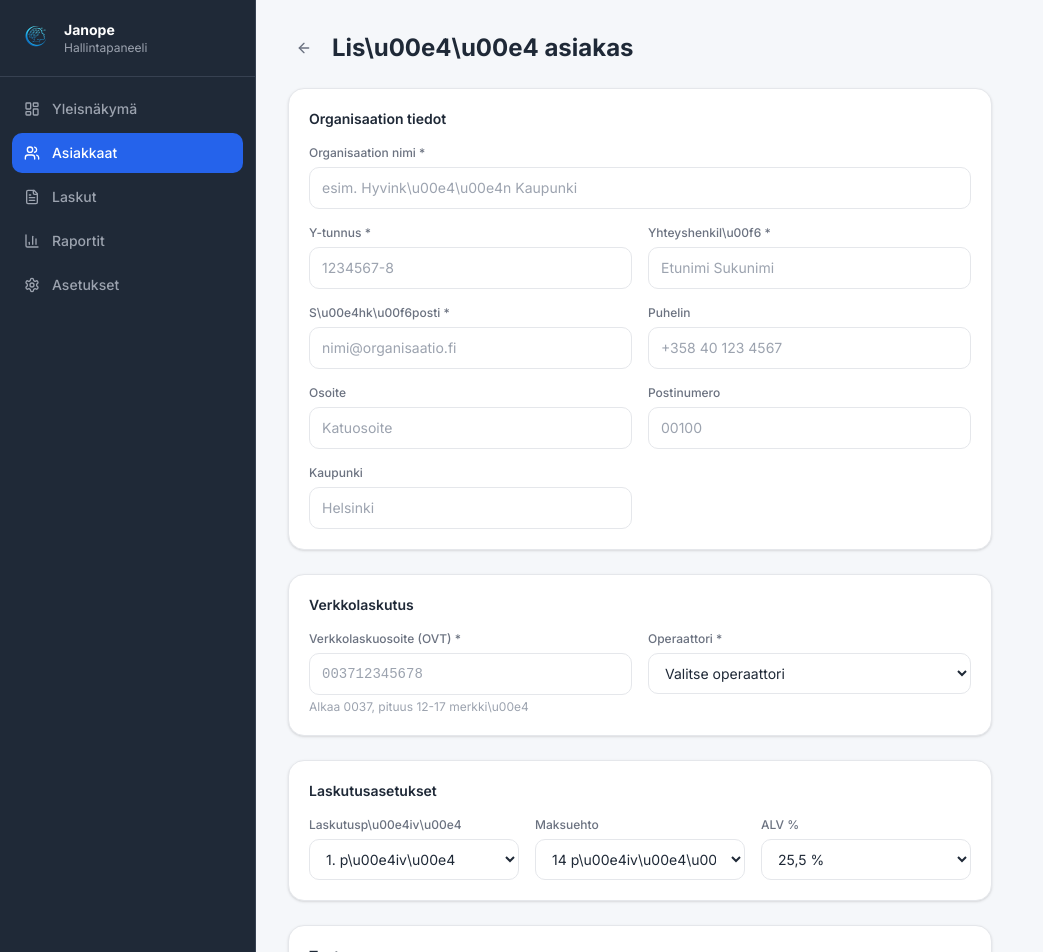
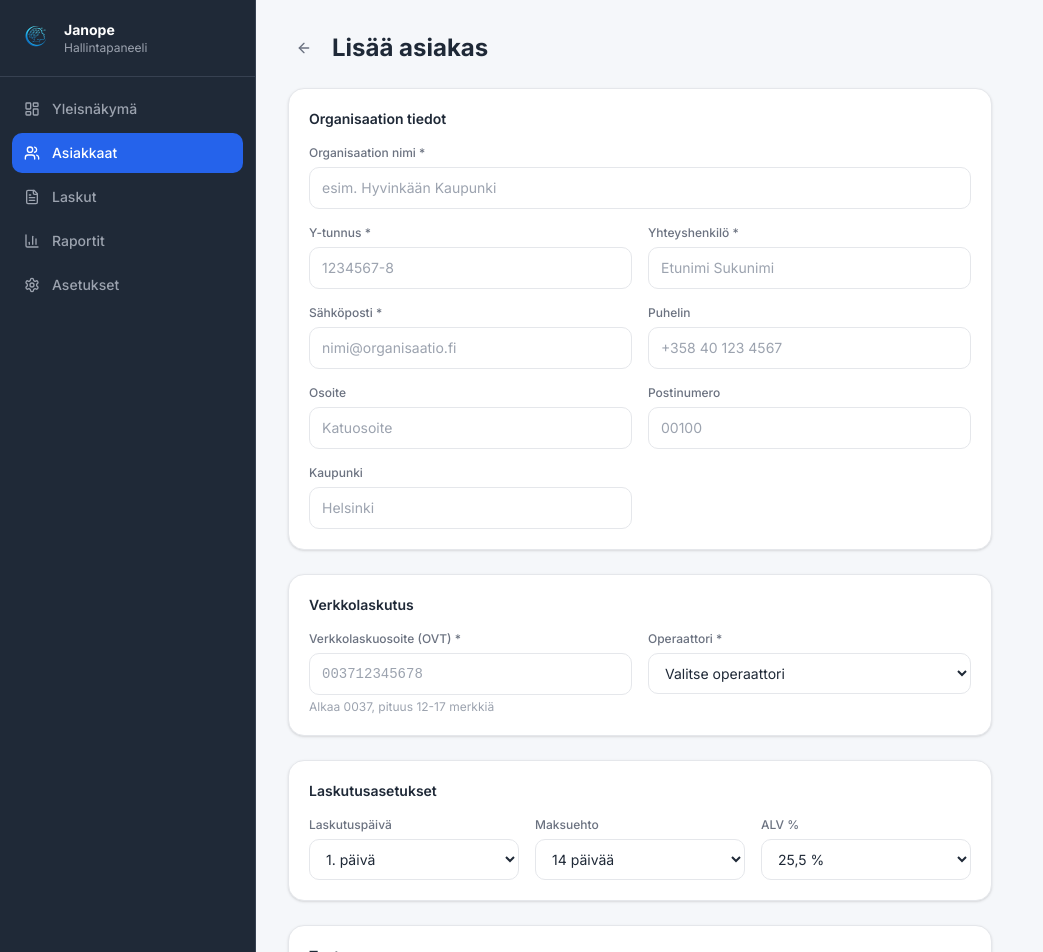
Before and after one commit to janiperta-debug/v0-janope-website, a Next.js app: page /admin/customers/new in a window 1280 px wide. Shown: the top 952 px of the page, without its empty margins (0-1043 px from the left). Built offline with nearby package versions, Linux system fonts and the light colour scheme.

Commit message:
fix: fix unicode escape sequences in admin pages
Replace raw unicode escapes with proper Finnish characters and fix typo on dashboard.

Co-authored-by: null <222923761+janiperta-debug@users.noreply.github.com>

```diff
--- a/app/admin/customers/[id]/page.tsx
+++ b/app/admin/customers/[id]/page.tsx
@@ -10,14 +10,14 @@ import {
 
 const customer = {
   id: "1",
-  name: "Hyvink\u00e4\u00e4n Kaupunki",
+  name: "Hyvinkään Kaupunki",
   yTunnus: "0920261-1",
-  contact: "Matti Meik\u00e4l\u00e4inen",
+  contact: "Matti Meikäläinen",
   email: "matti.meikalainen@hyvinkaa.fi",
   phone: "+358 40 123 4567",
   address: "Kankurinkatu 4-6",
   postalCode: "05800",
-  city: "Hyvink\u00e4\u00e4",
+  city: "Hyvinkää",
   verkkolaskuOsoite: "003709202611",
   operaattori: "Maventa",
   billingDay: 1,
@@ -34,16 +34,16 @@ const customer = {
     },
   ],
   invoices: [
-    { id: "001/26", date: "01.01.2026", amount: "1 103,60 \u20ac", status: "paid" },
-    { id: "002/26", date: "01.02.2026", amount: "1 103,60 \u20ac", status: "sent" },
+    { id: "001/26", date: "01.01.2026", amount: "1 103,60 €", status: "paid" },
+    { id: "002/26", date: "01.02.2026", amount: "1 103,60 €", status: "sent" },
   ],
 };
 
 const invoiceStatus: Record<string, { label: string; class: string }> = {
   paid: { label: "Maksettu", class: "bg-[#10b981]/10 text-[#10b981]" },
-  sent: { label: "L\u00e4hetetty", class: "bg-[#f59e0b]/10 text-[#f59e0b]" },
+  sent: { label: "Lähetetty", class: "bg-[#f59e0b]/10 text-[#f59e0b]" },
   draft: { label: "Luonnos", class: "bg-[#2563eb]/10 text-[#2563eb]" },
-  overdue: { label: "Er\u00e4\u00e4ntynyt", class: "bg-[#ef4444]/10 text-[#ef4444]" },
+  overdue: { label: "Erääntynyt", class: "bg-[#ef4444]/10 text-[#ef4444]" },
 };
 
 export default async function CustomerDetailPage({
@@ -94,7 +94,7 @@ export default async function CustomerDetailPage({
                   <Building2 className="h-4 w-4 text-[#6b7280]" />
                 </div>
                 <div>
-                  <p className="text-xs text-[#9ca3af]">Yhteyshenkil\u00f6</p>
+                  <p className="text-xs text-[#9ca3af]">Yhteyshenkilö</p>
                   <p className="text-sm text-[#1f2937]">{customer.contact}</p>
                 </div>
               </div>
@@ -103,7 +103,7 @@ export default async function CustomerDetailPage({
                   <Mail className="h-4 w-4 text-[#6b7280]" />
                 </div>
                 <div>
-                  <p className="text-xs text-[#9ca3af]">S\u00e4hk\u00f6posti</p>
+                  <p className="text-xs text-[#9ca3af]">Sähköposti</p>
                   <p className="text-sm text-[#1f2937]">{customer.email}</p>
                 </div>
               </div>
@@ -138,7 +138,7 @@ export default async function CustomerDetailPage({
                     <span className="text-sm font-medium text-[#1f2937]">{p.name}</span>
                     <span className="text-xs bg-[#2563eb]/10 text-[#2563eb] px-2 py-0.5 rounded-md">{p.plan}</span>
                   </div>
-                  <p className="text-xs text-[#9ca3af]">Aloitettu {p.startDate} &middot; {p.activeUsers} k\u00e4ytt\u00e4j\u00e4\u00e4 &middot; {p.properties} kiinteist\u00f6\u00e4</p>
+                  <p className="text-xs text-[#9ca3af]">Aloitettu {p.startDate} &middot; {p.activeUsers} käyttäjää &middot; {p.properties} kiinteistöä</p>
                 </div>
                 <p className="text-lg font-bold text-[#1f2937]">{p.monthlyPrice} &euro;/kk</p>
               </div>
@@ -152,7 +152,7 @@ export default async function CustomerDetailPage({
               <thead>
                 <tr className="border-b border-[#f3f4f6]">
                   <th className="text-left text-xs font-medium text-[#6b7280] uppercase px-3 py-2">Lasku</th>
-                  <th className="text-left text-xs font-medium text-[#6b7280] uppercase px-3 py-2">P\u00e4iv\u00e4</th>
+                  <th className="text-left text-xs font-medium text-[#6b7280] uppercase px-3 py-2">Päivä</th>
                   <th className="text-left text-xs font-medium text-[#6b7280] uppercase px-3 py-2">Summa</th>
                   <th className="text-left text-xs font-medium text-[#6b7280] uppercase px-3 py-2">Tila</th>
                 </tr>
@@ -190,12 +190,12 @@ export default async function CustomerDetailPage({
                 <p className="text-sm text-[#1f2937]">{customer.operaattori}</p>
               </div>
               <div>
-                <p className="text-xs text-[#9ca3af]">Laskutusp\u00e4iv\u00e4</p>
-                <p className="text-sm text-[#1f2937]">{customer.billingDay}. p\u00e4iv\u00e4 kuussa</p>
+                <p className="text-xs text-[#9ca3af]">Laskutuspäivä</p>
+                <p className="text-sm text-[#1f2937]">{customer.billingDay}. päivä kuussa</p>
               </div>
               <div>
                 <p className="text-xs text-[#9ca3af]">Maksuehto</p>
-                <p className="text-sm text-[#1f2937]">{customer.paymentTermsDays} p\u00e4iv\u00e4\u00e4 netto</p>
+                <p className="text-sm text-[#1f2937]">{customer.paymentTermsDays} päivää netto</p>
               </div>
             </div>
           </div>
@@ -208,7 +208,7 @@ export default async function CustomerDetailPage({
                 <span className="text-sm font-bold text-[#1f2937]">890,00 &euro;</span>
               </div>
               <div className="flex items-center justify-between">
-                <span className="text-sm text-[#6b7280]">Laskut yhteens\u00e4</span>
+                <span className="text-sm text-[#6b7280]">Laskut yhteensä</span>
                 <span className="text-sm font-bold text-[#1f2937]">2 207,20 &euro;</span>
               </div>
               <div className="flex items-center justify-between">
--- a/app/admin/customers/new/page.tsx
+++ b/app/admin/customers/new/page.tsx
@@ -6,9 +6,9 @@ import { ArrowLeft } from "lucide-react";
 const operators = ["Maventa", "Basware (IPP)", "Apix Messaging", "Pagero", "OpusCapita"];
 const products = ["FinnVesta", "FinnVerdis", "GameTable"];
 const plans: Record<string, string[]> = {
-  FinnVesta: ["Starter (490 \u20ac/kk)", "Professional (890 \u20ac/kk)", "Enterprise (1 290 \u20ac/kk)"],
-  FinnVerdis: ["Basic (490 \u20ac/kk)", "Team (890 \u20ac/kk)", "Enterprise (1 290 \u20ac/kk)"],
-  GameTable: ["Community (490 \u20ac/kk)", "Pro (890 \u20ac/kk)"],
+  FinnVesta: ["Starter (490 €/kk)", "Professional (890 €/kk)", "Enterprise (1 290 €/kk)"],
+  FinnVerdis: ["Basic (490 €/kk)", "Team (890 €/kk)", "Enterprise (1 290 €/kk)"],
+  GameTable: ["Community (490 €/kk)", "Pro (890 €/kk)"],
 };
 
 export default function NewCustomerPage() {
@@ -21,7 +21,7 @@ export default function NewCustomerPage() {
         >
           <ArrowLeft className="h-4 w-4" />
         </Link>
-        <h1 className="text-2xl font-bold text-[#1f2937]">Lis\u00e4\u00e4 asiakas</h1>
+        <h1 className="text-2xl font-bold text-[#1f2937]">Lisää asiakas</h1>
       </div>
 
       <form className="flex flex-col gap-6">
@@ -31,18 +31,18 @@ export default function NewCustomerPage() {
           <div className="grid grid-cols-1 sm:grid-cols-2 gap-4">
             <div className="sm:col-span-2">
               <label className="block text-xs font-medium text-[#6b7280] mb-1.5">Organisaation nimi *</label>
-              <input type="text" placeholder="esim. Hyvink\u00e4\u00e4n Kaupunki" className="w-full px-3 py-2.5 bg-white border border-[#e5e7eb] rounded-lg text-sm text-[#1f2937] placeholder:text-[#9ca3af] focus:outline-none focus:ring-2 focus:ring-[#2563eb]/20 focus:border-[#2563eb]" />
+              <input type="text" placeholder="esim. Hyvinkään Kaupunki" className="w-full px-3 py-2.5 bg-white border border-[#e5e7eb] rounded-lg text-sm text-[#1f2937] placeholder:text-[#9ca3af] focus:outline-none focus:ring-2 focus:ring-[#2563eb]/20 focus:border-[#2563eb]" />
             </div>
             <div>
               <label className="block text-xs font-medium text-[#6b7280] mb-1.5">Y-tunnus *</label>
               <input type="text" placeholder="1234567-8" className="w-full px-3 py-2.5 bg-white border border-[#e5e7eb] rounded-lg text-sm text-[#1f2937] placeholder:text-[#9ca3af] focus:outline-none focus:ring-2 focus:ring-[#2563eb]/20 focus:border-[#2563eb]" />
             </div>
             <div>
-              <label className="block text-xs font-medium text-[#6b7280] mb-1.5">Yhteyshenkil\u00f6 *</label>
+              <label className="block text-xs font-medium text-[#6b7280] mb-1.5">Yhteyshenkilö *</label>
               <input type="text" placeholder="Etunimi Sukunimi" className="w-full px-3 py-2.5 bg-white border border-[#e5e7eb] rounded-lg text-sm text-[#1f2937] placeholder:text-[#9ca3af] focus:outline-none focus:ring-2 focus:ring-[#2563eb]/20 focus:border-[#2563eb]" />
             </div>
             <div>
-              <label className="block text-xs font-medium text-[#6b7280] mb-1.5">S\u00e4hk\u00f6posti *</label>
+              <label className="block text-xs font-medium text-[#6b7280] mb-1.5">Sähköposti *</label>
               <input type="email" placeholder="nimi@organisaatio.fi" className="w-full px-3 py-2.5 bg-white border border-[#e5e7eb] rounded-lg text-sm text-[#1f2937] placeholder:text-[#9ca3af] focus:outline-none focus:ring-2 focus:ring-[#2563eb]/20 focus:border-[#2563eb]" />
             </div>
             <div>
@@ -71,7 +71,7 @@ export default function NewCustomerPage() {
             <div>
               <label className="block text-xs font-medium text-[#6b7280] mb-1.5">Verkkolaskuosoite (OVT) *</label>
               <input type="text" placeholder="003712345678" className="w-full px-3 py-2.5 bg-white border border-[#e5e7eb] rounded-lg text-sm font-mono text-[#1f2937] placeholder:text-[#9ca3af] focus:outline-none focus:ring-2 focus:ring-[#2563eb]/20 focus:border-[#2563eb]" />
-              <p className="text-xs text-[#9ca3af] mt-1">Alkaa 0037, pituus 12-17 merkki\u00e4</p>
+              <p className="text-xs text-[#9ca3af] mt-1">Alkaa 0037, pituus 12-17 merkkiä</p>
             </div>
             <div>
               <label className="block text-xs font-medium text-[#6b7280] mb-1.5">Operaattori *</label>
@@ -90,18 +90,18 @@ export default function NewCustomerPage() {
           <h2 className="text-sm font-semibold text-[#1f2937] mb-4">Laskutusasetukset</h2>
           <div className="grid grid-cols-1 sm:grid-cols-3 gap-4">
             <div>
-              <label className="block text-xs font-medium text-[#6b7280] mb-1.5">Laskutusp\u00e4iv\u00e4</label>
+              <label className="block text-xs font-medium text-[#6b7280] mb-1.5">Laskutuspäivä</label>
               <select className="w-full px-3 py-2.5 bg-white border border-[#e5e7eb] rounded-lg text-sm text-[#1f2937] focus:outline-none focus:ring-2 focus:ring-[#2563eb]/20 focus:border-[#2563eb]">
-                <option value="1">1. p\u00e4iv\u00e4</option>
-                <option value="15">15. p\u00e4iv\u00e4</option>
+                <option value="1">1. päivä</option>
+                <option value="15">15. päivä</option>
               </select>
             </div>
             <div>
               <label className="block text-xs font-medium text-[#6b7280] mb-1.5">Maksuehto</label>
               <select className="w-full px-3 py-2.5 bg-white border border-[#e5e7eb] rounded-lg text-sm text-[#1f2937] focus:outline-none focus:ring-2 focus:ring-[#2563eb]/20 focus:border-[#2563eb]">
-                <option value="14">14 p\u00e4iv\u00e4\u00e4</option>
-                <option value="21">21 p\u00e4iv\u00e4\u00e4</option>
-                <option value="30">30 p\u00e4iv\u00e4\u00e4</option>
+                <option value="14">14 päivää</option>
+                <option value="21">21 päivää</option>
+                <option value="30">30 päivää</option>
               </select>
             </div>
             <div>
--- a/app/admin/customers/page.tsx
+++ b/app/admin/customers/page.tsx
@@ -7,9 +7,9 @@ import { useState } from "react";
 const mockCustomers = [
   {
     id: "1",
-    name: "Hyvink\u00e4\u00e4n Kaupunki",
+    name: "Hyvinkään Kaupunki",
     yTunnus: "0920261-1",
-    contact: "Matti Meik\u00e4l\u00e4inen",
+    contact: "Matti Meikäläinen",
     email: "matti.meikalainen@hyvinkaa.fi",
     products: [{ name: "FinnVesta", plan: "Professional", price: 890 }],
     status: "active" as const,
@@ -75,7 +75,7 @@ export default function CustomersPage() {
         <Search className="absolute left-3 top-1/2 -translate-y-1/2 h-4 w-4 text-[#9ca3af]" />
         <input
           type="text"
-          placeholder="Hae nimell\u00e4 tai Y-tunnuksella..."
+          placeholder="Hae nimellä tai Y-tunnuksella..."
           value={search}
           onChange={(e) => setSearch(e.target.value)}
           className="w-full pl-10 pr-4 py-2.5 bg-white border border-[#e5e7eb] rounded-lg text-sm text-[#1f2937] placeholder:text-[#9ca3af] focus:outline-none focus:ring-2 focus:ring-[#2563eb]/20 focus:border-[#2563eb]"
@@ -91,7 +91,7 @@ export default function CustomersPage() {
                 Organisaatio
               </th>
               <th className="text-left text-xs font-medium text-[#6b7280] uppercase tracking-wider px-5 py-3">
-                Yhteyshenkil\u00f6
+                Yhteyshenkilö
               </th>
               <th className="text-left text-xs font-medium text-[#6b7280] uppercase tracking-wider px-5 py-3">
                 Tuotteet
--- a/app/admin/invoices/page.tsx
+++ b/app/admin/invoices/page.tsx
@@ -7,11 +7,11 @@ import { useState } from "react";
 const mockInvoices = [
   {
     id: "001/26",
-    customer: "Hyvink\u00e4\u00e4n Kaupunki",
+    customer: "Hyvinkään Kaupunki",
     product: "FinnVesta",
     date: "01.01.2026",
     dueDate: "15.01.2026",
-    amount: "1 103,60 \u20ac",
+    amount: "1 103,60 €",
     status: "paid" as const,
     paidDate: "10.01.2026",
   },
@@ -21,7 +21,7 @@ const mockInvoices = [
     product: "FinnVesta",
     date: "15.01.2026",
     dueDate: "29.01.2026",
-    amount: "1 103,60 \u20ac",
+    amount: "1 103,60 €",
     status: "sent" as const,
     paidDate: null,
   },
@@ -31,17 +31,17 @@ const mockInvoices = [
     product: "FinnVerdis",
     date: "01.02.2026",
     dueDate: "15.02.2026",
-    amount: "1 103,60 \u20ac",
+    amount: "1 103,60 €",
     status: "overdue" as const,
     paidDate: null,
   },
   {
     id: "004/26",
-    customer: "Hyvink\u00e4\u00e4n Kaupunki",
+    customer: "Hyvinkään Kaupunki",
     product: "FinnVesta",
     date: "01.02.2026",
     dueDate: "15.02.2026",
-    amount: "1 103,60 \u20ac",
+    amount: "1 103,60 €",
     status: "draft" as const,
     paidDate: null,
   },
@@ -49,9 +49,9 @@ const mockInvoices = [
 
 const statusLabels: Record<string, { label: string; class: string }> = {
   paid: { label: "Maksettu", class: "bg-[#10b981]/10 text-[#10b981]" },
-  sent: { label: "L\u00e4hetetty", class: "bg-[#f59e0b]/10 text-[#f59e0b]" },
+  sent: { label: "Lähetetty", class: "bg-[#f59e0b]/10 text-[#f59e0b]" },
   draft: { label: "Luonnos", class: "bg-[#2563eb]/10 text-[#2563eb]" },
-  overdue: { label: "Er\u00e4\u00e4ntynyt", class: "bg-[#ef4444]/10 text-[#ef4444]" },
+  overdue: { label: "Erääntynyt", class: "bg-[#ef4444]/10 text-[#ef4444]" },
   cancelled: { label: "Peruttu", class: "bg-[#6b7280]/10 text-[#6b7280]" },
 };
 
@@ -104,9 +104,9 @@ export default function InvoicesPage() {
         >
           <option value="all">Kaikki tilat</option>
           <option value="draft">Luonnos</option>
-          <option value="sent">L\u00e4hetetty</option>
+          <option value="sent">Lähetetty</option>
           <option value="paid">Maksettu</option>
-          <option value="overdue">Er\u00e4\u00e4ntynyt</option>
+          <option value="overdue">Erääntynyt</option>
         </select>
       </div>
 
@@ -118,8 +118,8 @@ export default function InvoicesPage() {
               <th className="text-left text-xs font-medium text-[#6b7280] uppercase tracking-wider px-5 py-3">Lasku</th>
               <th className="text-left text-xs font-medium text-[#6b7280] uppercase tracking-wider px-5 py-3">Asiakas</th>
               <th className="text-left text-xs font-medium text-[#6b7280] uppercase tracking-wider px-5 py-3">Tuote</th>
-              <th className="text-left text-xs font-medium text-[#6b7280] uppercase tracking-wider px-5 py-3">P\u00e4iv\u00e4</th>
-              <th className="text-left text-xs font-medium text-[#6b7280] uppercase tracking-wider px-5 py-3">Er\u00e4p\u00e4iv\u00e4</th>
+              <th className="text-left text-xs font-medium text-[#6b7280] uppercase tracking-wider px-5 py-3">Päivä</th>
+              <th className="text-left text-xs font-medium text-[#6b7280] uppercase tracking-wider px-5 py-3">Eräpäivä</th>
               <th className="text-left text-xs font-medium text-[#6b7280] uppercase tracking-wider px-5 py-3">Summa</th>
               <th className="text-left text-xs font-medium text-[#6b7280] uppercase tracking-wider px-5 py-3">Tila</th>
               <th className="px-5 py-3" />
--- a/app/admin/reports/page.tsx
+++ b/app/admin/reports/page.tsx
@@ -10,7 +10,7 @@ const monthlyRevenue = [
 const maxRevenue = Math.max(...monthlyRevenue.map((m) => m.invoiced));
 
 const customerReport = [
-  { name: "Hyvink\u00e4\u00e4n Kaupunki", product: "FinnVesta", mrr: 890, totalPaid: 5340, invoices: 6 },
+  { name: "Hyvinkään Kaupunki", product: "FinnVesta", mrr: 890, totalPaid: 5340, invoices: 6 },
   { name: "Espoon Kaupunki", product: "FinnVesta", mrr: 890, totalPaid: 3560, invoices: 4 },
   { name: "Turun Kaupunki", product: "FinnVerdis", mrr: 890, totalPaid: 890, invoices: 1 },
 ];
--- a/app/admin/settings/page.tsx
+++ b/app/admin/settings/page.tsx
@@ -22,7 +22,7 @@ export default function SettingsPage() {
               <input type="text" defaultValue="XXXXXXX-X" className="w-full px-3 py-2.5 bg-white border border-[#e5e7eb] rounded-lg text-sm text-[#1f2937] focus:outline-none focus:ring-2 focus:ring-[#2563eb]/20 focus:border-[#2563eb]" />
             </div>
             <div>
-              <label className="block text-xs font-medium text-[#6b7280] mb-1.5">S\u00e4hk\u00f6posti</label>
+              <label className="block text-xs font-medium text-[#6b7280] mb-1.5">Sähköposti</label>
               <input type="email" defaultValue="hello@janope.fi" className="w-full px-3 py-2.5 bg-white border border-[#e5e7eb] rounded-lg text-sm text-[#1f2937] focus:outline-none focus:ring-2 focus:ring-[#2563eb]/20 focus:border-[#2563eb]" />
             </div>
             <div>
@@ -64,7 +64,7 @@ export default function SettingsPage() {
           <h2 className="text-sm font-semibold text-[#1f2937] mb-4">Laskutuksen oletusasetukset</h2>
           <div className="grid grid-cols-1 sm:grid-cols-3 gap-4">
             <div>
-              <label className="block text-xs font-medium text-[#6b7280] mb-1.5">Maksuehto (p\u00e4ivi\u00e4)</label>
+              <label className="block text-xs font-medium text-[#6b7280] mb-1.5">Maksuehto (päiviä)</label>
               <input type="number" defaultValue={14} className="w-full px-3 py-2.5 bg-white border border-[#e5e7eb] rounded-lg text-sm text-[#1f2937] focus:outline-none focus:ring-2 focus:ring-[#2563eb]/20 focus:border-[#2563eb]" />
             </div>
             <div>
@@ -77,7 +77,7 @@ export default function SettingsPage() {
               </select>
             </div>
             <div>
-              <label className="block text-xs font-medium text-[#6b7280] mb-1.5">Viiv\u00e4styskorko %</label>
+              <label className="block text-xs font-medium text-[#6b7280] mb-1.5">Viivästyskorko %</label>
               <input type="number" defaultValue={11} step="0.5" className="w-full px-3 py-2.5 bg-white border border-[#e5e7eb] rounded-lg text-sm text-[#1f2937] focus:outline-none focus:ring-2 focus:ring-[#2563eb]/20 focus:border-[#2563eb]" />
             </div>
           </div>
@@ -90,7 +90,7 @@ export default function SettingsPage() {
             <label className="block text-xs font-medium text-[#6b7280] mb-1.5">Alatunnisteen teksti</label>
             <textarea
               rows={2}
-              defaultValue="Kiitos luottamuksestanne. Maksuehto 14 p\u00e4iv\u00e4\u00e4 netto."
+              defaultValue="Kiitos luottamuksestanne. Maksuehto 14 päivää netto."
               className="w-full px-3 py-2.5 bg-white border border-[#e5e7eb] rounded-lg text-sm text-[#1f2937] focus:outline-none focus:ring-2 focus:ring-[#2563eb]/20 focus:border-[#2563eb] resize-none"
             />
           </div>
```
Also changed, not shown: app/admin/invoices/new/page.tsx (+12 -12 lines), app/admin/page.tsx (+10 -10 lines).
